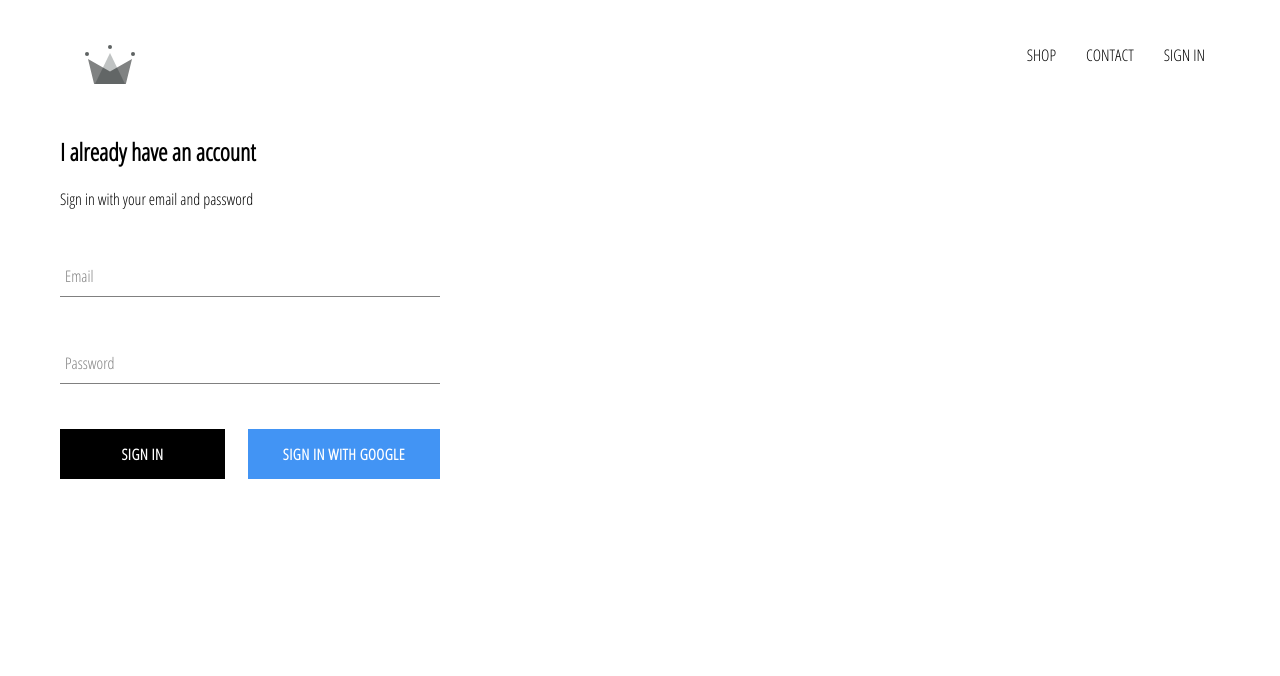
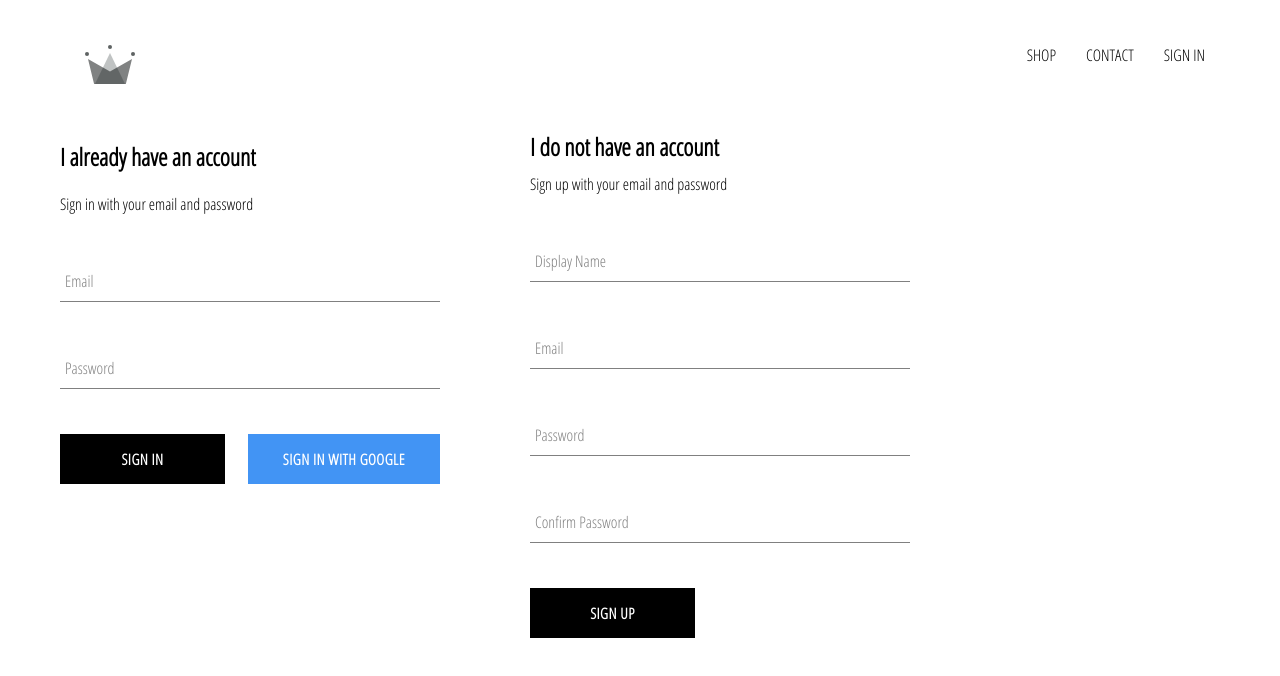
Before and after one commit to YujiShen/crwn-clothing, a React (Create React App) app: page /signin in a window 1280 px wide. Shown: the top 676 px of the page. Built offline with nearby package versions, Linux system fonts and the light colour scheme; no server answers.

Commit message:
add email password sign up

```diff
--- a/src/App.js
+++ b/src/App.js
@@ -5,7 +5,7 @@
 import ShopPage from "./pages/shop/shop.component";
 import Header from "./components/header/header.component";
 import SignInAndSignUpPage from "./pages/sign-in-and-sign-up/sign-in-and-sign-up.component";
-import { auth } from "./firebase/firebase.utils";
+import { auth, createuserProfileDocument } from "./firebase/firebase.utils";
 
 class App extends React.Component {
   constructor() {
@@ -18,8 +18,23 @@
   unsubscribeFromAuth = null;
 
   componentDidMount() {
-    this.unsubscribeFromAuth = auth.onAuthStateChanged(user => {
-      this.setState({ currentUser: user });
+    this.unsubscribeFromAuth = auth.onAuthStateChanged(async userAuth => {
+      if (userAuth) {
+        const userRef = await createuserProfileDocument(userAuth);
+
+        userRef.onSnapshot(snapShot => {
+          this.setState({
+            currentUser: {
+              id: snapShot.id,
+              ...snapShot.data()
+            }
+          });
+
+          console.log(this.state.currentUser);
+        });
+      } else {
+        this.setState({ currentUser: userAuth });
+      }
     });
   }
 
--- /dev/null
+++ b/src/components/sign-up/sign-up.component.jsx
@@ -0,0 +1,104 @@
+import React from "react";
+
+import "./sign-up.styles.scss";
+import FormInput from "../form-input/form-input.component";
+import CustomButton from "../custom-button/custom-button.component";
+import { auth, createuserProfileDocument } from "../../firebase/firebase.utils";
+
+class SignUp extends React.Component {
+  constructor() {
+    super();
+
+    this.state = {
+      displayName: "",
+      email: "",
+      password: "",
+      confirmPassword: ""
+    };
+  }
+
+  handleSubmit = async event => {
+    event.preventDefault();
+
+    const { displayName, email, password, confirmPassword } = this.state;
+
+    if (password !== confirmPassword) {
+      alert("Password don't match");
+      return;
+    }
+
+    try {
+      const { user } = await auth.createUserWithEmailAndPassword(
+        email,
+        password
+      );
+
+      await createuserProfileDocument(user, { displayName });
+      this.setState({
+        displayName: "",
+        email: "",
+        password: "",
+        confirmPassword: ""
+      });
+    } catch (error) {
+      console.log(error);
+    }
+  };
+
+  handleChange = event => {
+    const { name, value } = event.target;
+
+    this.setState({ [name]: value });
+  };
+
+  render() {
+    const { displayName, email, password, confirmPassword } = this.state;
+    return (
+      <div className="sign-up">
+        <h2 className="title">I do not have an account</h2>
+        <span>Sign up with your email and password</span>
+        <form className="sign-up-form" onSubmit={this.handleSubmit}>
+          <FormInput
+            type="text"
+            name="displayName"
+            value={displayName}
+            onChange={this.handleChange}
+            label="Display Name"
+            required
+          />
+
+          <FormInput
+            type="email"
+            name="email"
+            value={email}
+            onChange={this.handleChange}
+            label="Email"
+            required
+          />
+
+          <FormInput
+            type="password"
+            name="password"
+            value={password}
+            onChange={this.handleChange}
+            label="Password"
+            required
+          />
+
+          <FormInput
+            type="password"
+            name="confirmPassword"
+            value={confirmPassword}
+            onChange={this.handleChange}
+            label="Confirm Password"
+            required
+          />
+
+          <CustomButton type="submit">SIGN UP</CustomButton>
+        </form>
+      </div>
+    );
+  }
+}
+
+export default SignUp;
--- /dev/null
+++ b/src/components/sign-up/sign-up.styles.scss
@@ -0,0 +1,9 @@
+.sign-up {
+    display: flex;
+    flex-direction: column;
+    width: 380px;
+
+    .title {
+        margin: 10px 0;
+    }
+}
--- a/src/firebase/firebase.utils.js
+++ b/src/firebase/firebase.utils.js
@@ -13,6 +13,32 @@
   measurementId: "G-QMZ0G1Y2T0"
 };
 
+export const createuserProfileDocument = async (userAuth, additionalData) => {
+  if (!userAuth) return;
+
+  const userRef = firestore.doc(`users/${userAuth.uid}`);
+
+  const snapShot = await userRef.get();
+
+  if (!snapShot.exists) {
+    const { displayName, email } = userAuth;
+    const createAt = new Date();
+
+    try {
+      await userRef.set({
+        displayName,
+        email,
+        createAt,
+        ...additionalData
+      });
+    } catch (error) {
+      console.log("error creating user", error.message);
+    }
+  }
+
+  return userRef;
+};
+
 firebase.initializeApp(config);
 
 export const auth = firebase.auth();
--- a/src/pages/sign-in-and-sign-up/sign-in-and-sign-up.component.jsx
+++ b/src/pages/sign-in-and-sign-up/sign-in-and-sign-up.component.jsx
@@ -2,9 +2,13 @@
 
 import "./sign-in-and-sign-up.styles.scss";
 import SignIn from "../../components/sign-in/sign-in.component";
+import SignUp from "../../components/sign-up/sign-up.component";
 
 const SignInAndSignUpPage = () => (
-  <SignIn />
+  <div className="sign-in-and-sign-up">
+    <SignIn />
+    <SignUp />
+  </div>
 );
 
 export default SignInAndSignUpPage;
--- a/src/pages/sign-in-and-sign-up/sign-in-and-sign-up.styles.scss
+++ b/src/pages/sign-in-and-sign-up/sign-in-and-sign-up.styles.scss
@@ -0,0 +1,6 @@
+.sign-in-and-sign-up {
+    width: 850px;
+    display: flex;
+    justify-content: space-between;
+    margin: 30px 0;
+}
```
